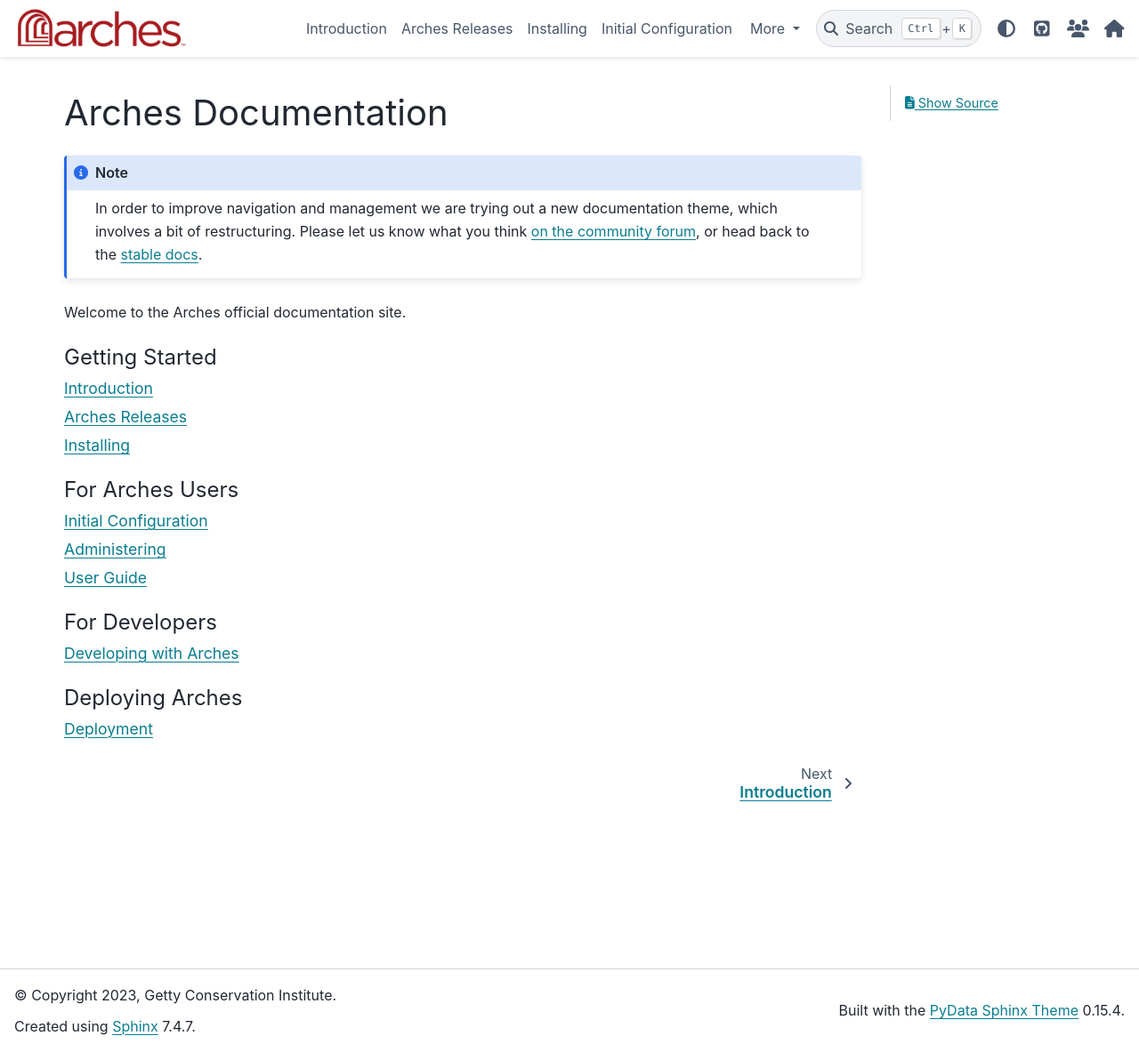
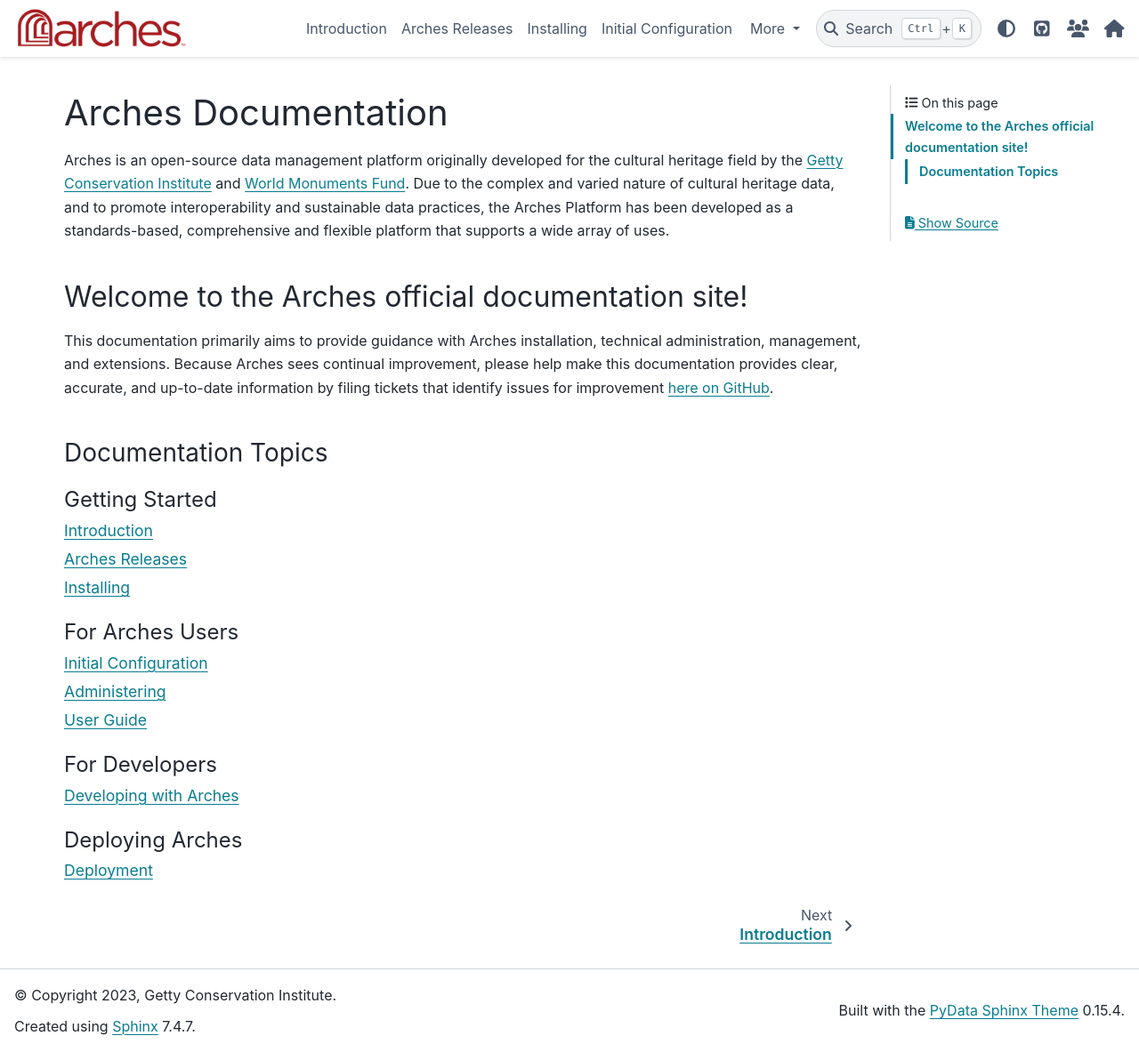
Before and after one commit to archesproject/arches-docs, a Sphinx documentation site: the page built from docs/index.rst, in a window 1280 px wide and 1183 px high. Shown: the whole window at 89% size. Built offline with Sphinx 7.4.7 and the PyData theme 0.15.4, drawn with Linux system fonts in a browser that asks for light colours.

Commit message:
Removed template change note

```diff
--- a/docs/index.rst
+++ b/docs/index.rst
@@ -2,11 +2,17 @@
 Arches Documentation
 ====================
 
-.. note::
-    In order to improve navigation and management we are trying out a new documentation theme, which involves a bit of restructuring. Please let us know what you think `on the community forum <https://community.archesproject.org/t/new-documentation-theme-soliciting-feedback>`_, or head back to the `stable docs <https://arches.readthedocs.io>`_.
+Arches is an open-source data management platform originally developed for the cultural heritage field by the `Getty Conservation Institute <https://www.getty.edu/conservation/>`_ and `World Monuments Fund <https://www.wmf.org/>`_. Due to the complex and varied nature of cultural heritage data, and to promote interoperability and sustainable data practices, the Arches Platform has been developed as a standards-based, comprehensive and flexible platform that supports a wide array of uses.
 
-Welcome to the Arches official documentation site.
+##################################################
+Welcome to the Arches official documentation site!
+##################################################
 
+This documentation primarily aims to provide guidance with Arches installation, technical administration, management, and extensions. Because Arches sees continual improvement, please help make this documentation provides clear, accurate, and up-to-date information by filing tickets that identify issues for improvement `here on GitHub <https://github.com/archesproject/arches-docs/issues>`_.
+
+
+Documentation Topics
+--------------------
 .. toctree::
     :caption: Getting Started
     :maxdepth: 1
```
